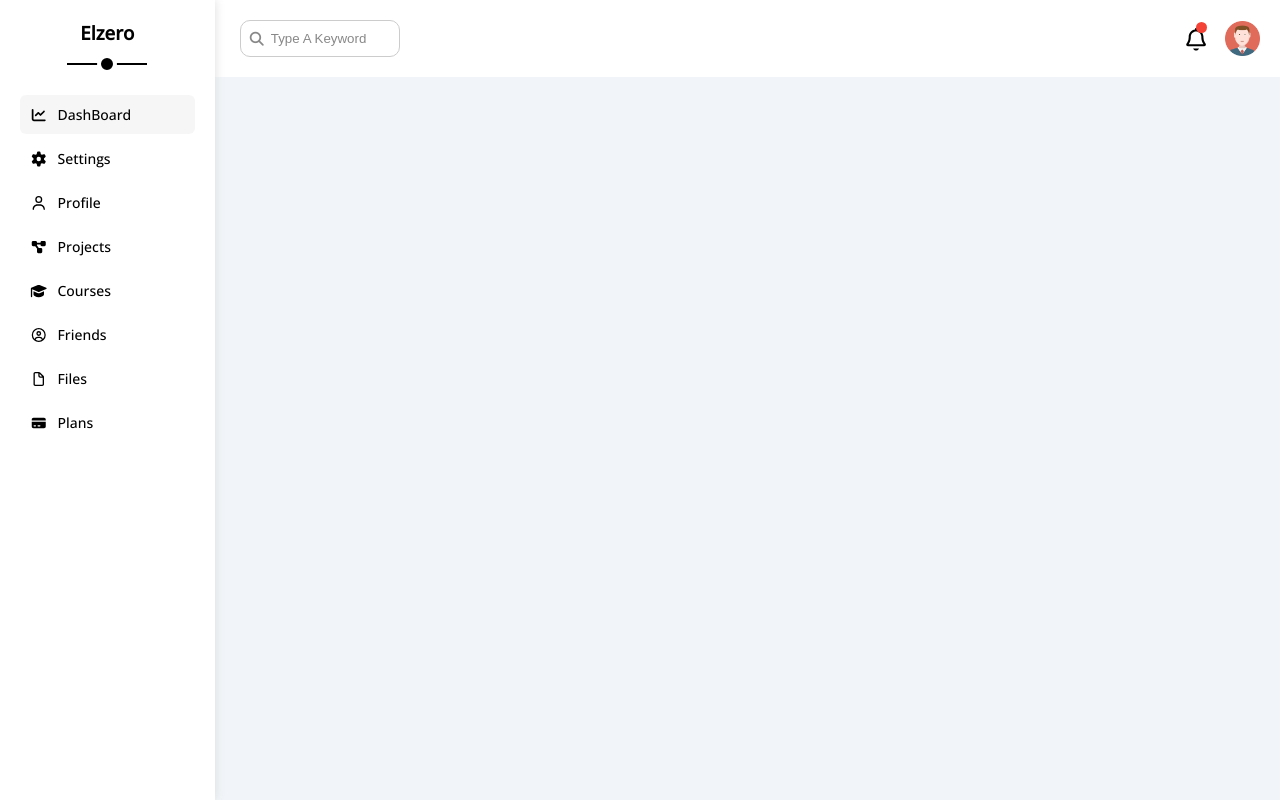
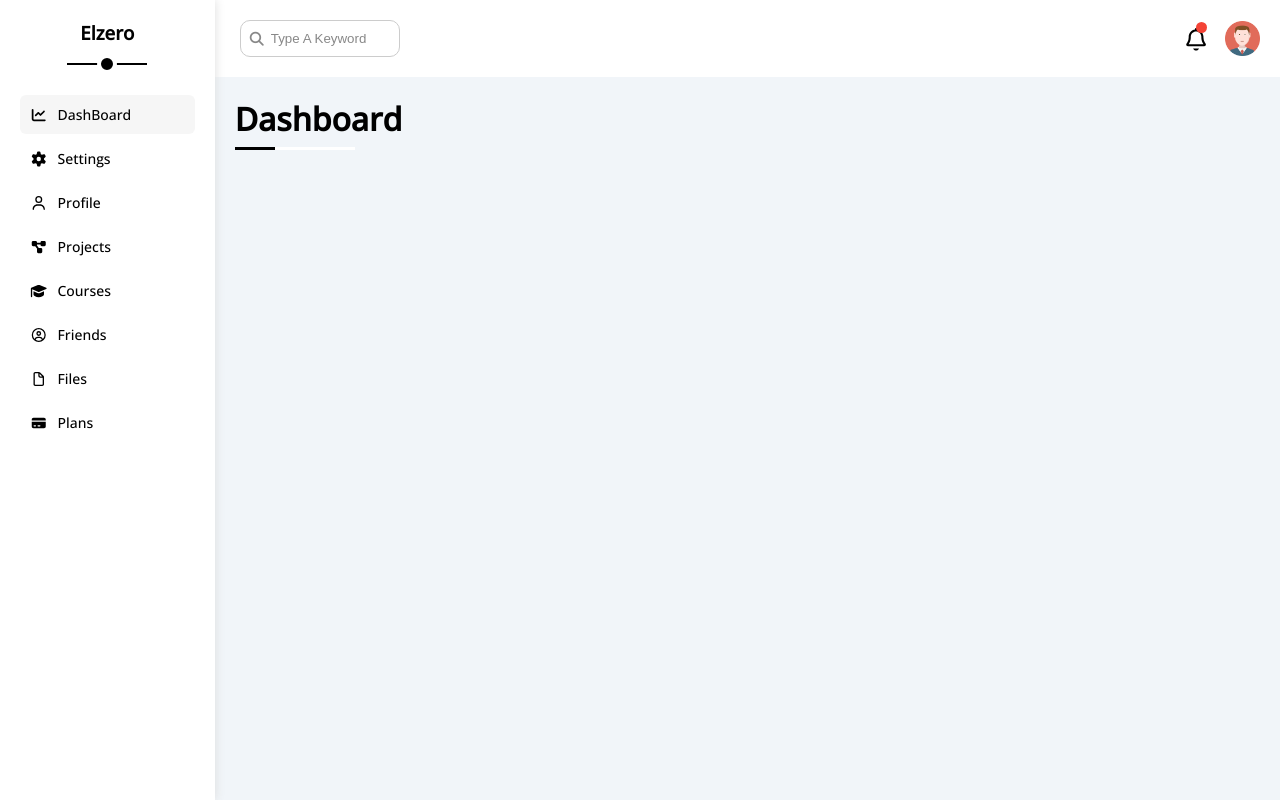
Before and after one commit to Ramiz-Moh/Dashboard-project, a plain HTML site: page index.html in a window 1280 px wide. Drawn offline with nearby package versions, Linux system fonts and the light colour scheme.

Commit message:
add main title

```diff
--- a/Css/master.css
+++ b/Css/master.css
@@ -33,11 +33,56 @@ ul {
     list-style: none;
 }
 
+::-webkit-scrollbar {
+    width: 15px;
+}
+
+::-webkit-scrollbar-track {
+    background-color: white;
+}
+
+::-webkit-scrollbar-thumb {
+    background-color: var(--blue-color);
+}
+
+::-webkit-scrollbar-thumb:hover {
+    background-color: var(--blue-alt-color);
+}
+
+
+/* Start Global Item */
+
 .page {
     min-height: 100vh;
     background: #F1F5F9;
 }
 
+.main-title {
+    text-transform: capitalize;
+    margin: 20px 20px 40px;
+}
+
+.main-title::before,
+.main-title::after {
+    content: "";
+    position: absolute;
+    height: 3px;
+    bottom: -10px;
+    left: 0;
+}
+
+.main-title::before {
+    width: 120px;
+    background: white;
+}
+
+.main-title::after {
+    width: 40px;
+    background: black;
+}
+
+
+/* End Global Item */
 
 /* Start Side Bar */
 
--- a/index.html
+++ b/index.html
@@ -72,6 +72,7 @@
                 </div>
             </div>
             <!-- End Head -->
+            <h1 class="main-title p-relative">dashboard</h1>
         </div>
 
     </div>
```
